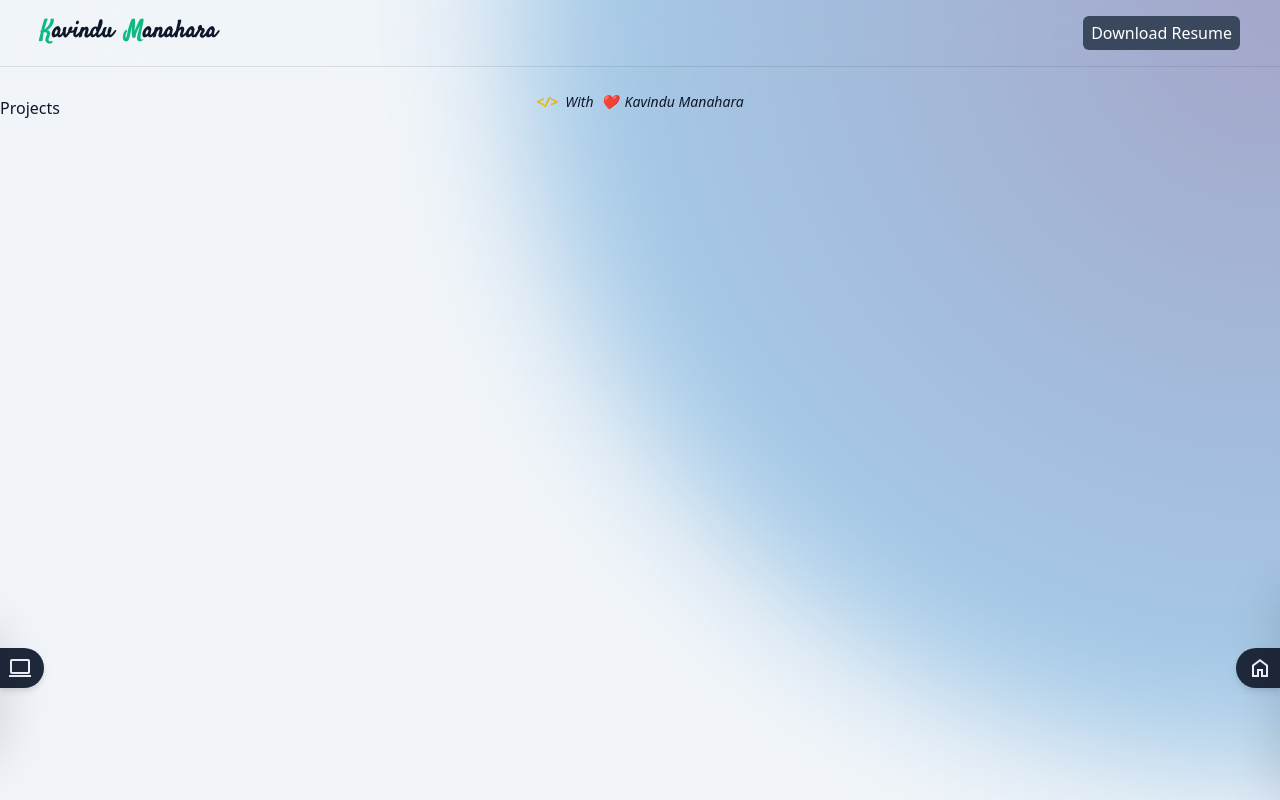
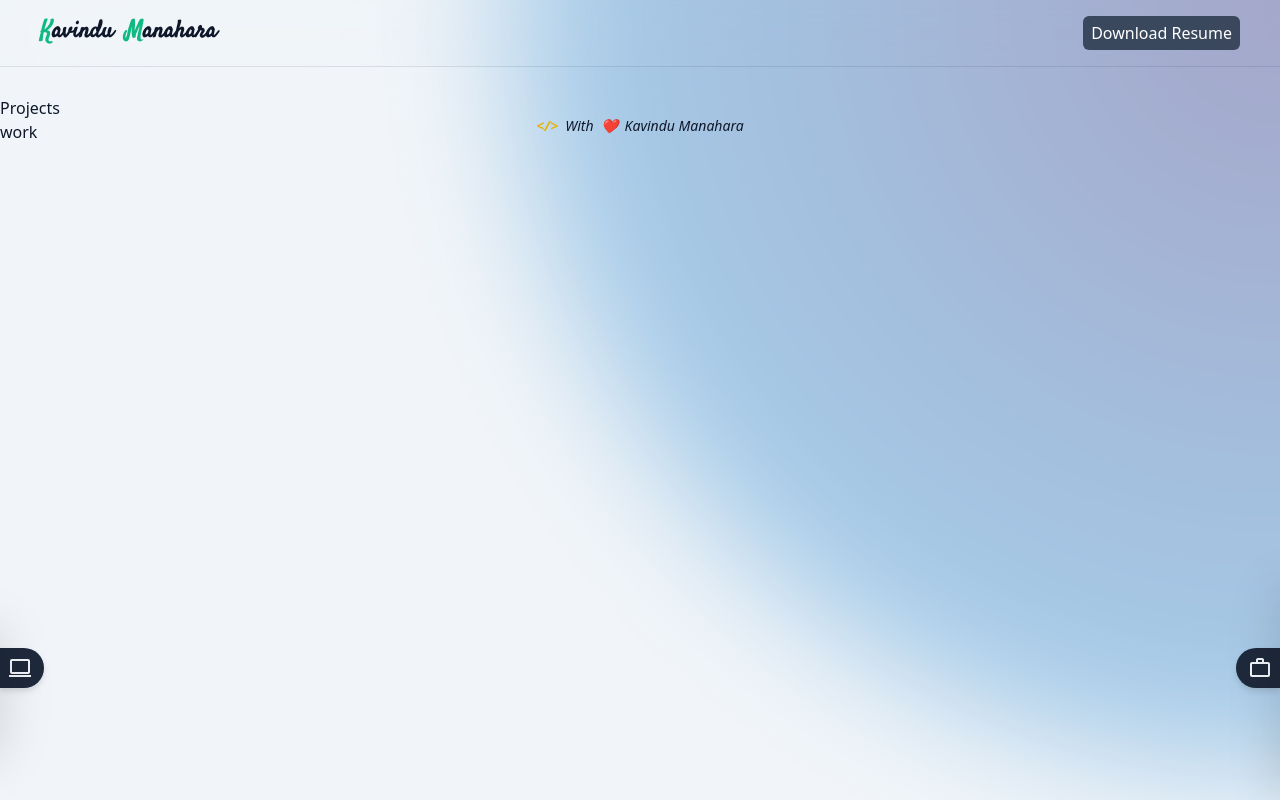
Before and after one commit to kavindu-mane/Portfolio, a React (Create React App) app: page /projects in a window 1280 px wide. Built offline with nearby package versions, Linux system fonts and the light colour scheme; a web font is replaced by a local one.

Commit message:
nav btn icon changer function add

```diff
--- a/src/components/Common/NavigationIslad.jsx
+++ b/src/components/Common/NavigationIslad.jsx
@@ -46,9 +46,18 @@ const NavigationIsland = () => {
     },
   ];
 
-  // const currentPage = () => {
+  const currentPage = () => {
+    let currentIcon;
+    const url = window.location.href;
+    pages.forEach((page) => {
+      if ("/" + url.split("/").pop() === page.link) {
+        currentIcon = page.icon;
+        return;
+      }
+    });
 
-  // }
+    return currentIcon
+  };
 
   return (
     <React.Fragment>
@@ -59,9 +68,11 @@ const NavigationIsland = () => {
         onClick={() => navigationBtnClick()}
       >
         <span className="material-symbols-outlined text-slate-100 dark:text-slate-800">
-          {"home"}
+          {currentPage()}
         </span>
       </div>
+
+      {currentPage()}
 
       <div
         className="fixed bottom-7 right-0 z-50 flex h-52 w-11 translate-x-11 flex-col justify-between rounded-l-xl
```
